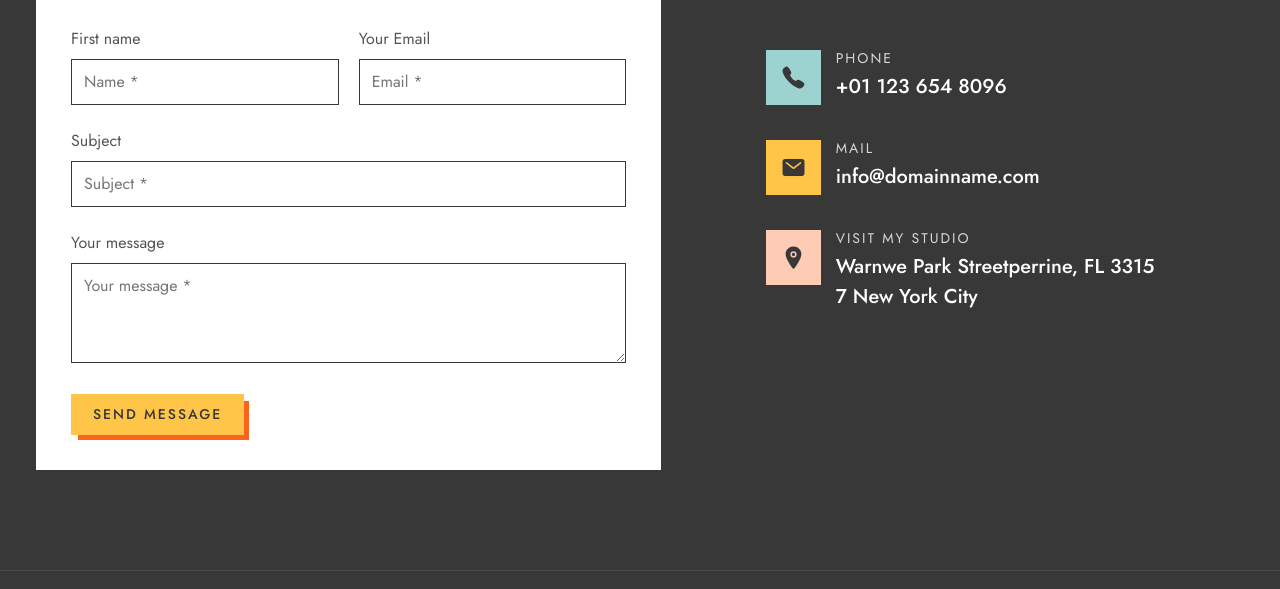
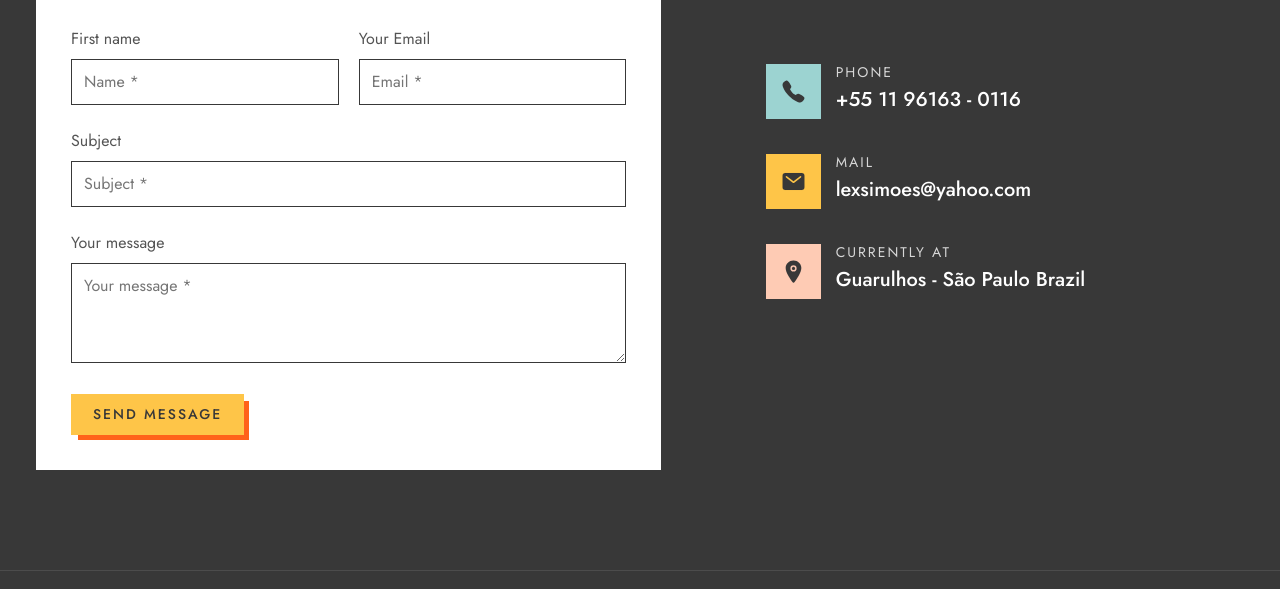
Before and after one commit to lexsimoes/mywebsite, a plain HTML site: page contact.html in a window 1280 px wide. Shown: the part 268-857 px from the top of the page. Drawn offline with nearby package versions, Linux system fonts and the light colour scheme.

Commit message:
better home

```diff
--- a/contact.html
+++ b/contact.html
@@ -151,7 +151,7 @@
                 <div>
                   <p class="label-lg">Phone</p>
 
-                  <a href="tel:+011236548096" class="body-lg">+01 123 654 8096</a>
+                  <a href="tel:+011236548096" class="body-lg">+55 11 96163 - 0116</a>
                 </div>
 
               </li>
@@ -165,7 +165,7 @@
                 <div>
                   <p class="label-lg">Mail</p>
 
-                  <a href="tel:info@domainname.com" class="body-lg">info@domainname.com</a>
+                  <a href="tel:lexsimoes@yahoo.com" class="body-lg">lexsimoes@yahoo.com</a>
                 </div>
 
               </li>
@@ -177,11 +177,11 @@
                 </div>
 
                 <div>
-                  <p class="label-lg">Visit My Studio</p>
+                  <p class="label-lg">Currently at</p>
 
                   <address class="body-lg">
-                    Warnwe Park Streetperrine,
-                    FL 33157 New York City
+                    Guarulhos - São Paulo
+                    Brazil
                   </address>
                 </div>
 
```
Also changed, not shown: index.html (+4 -3 lines), assets/images/about-banner.png, assets/images/client-1.svg, assets/images/client-2.svg, assets/images/client-3.svg, assets/images/client-4.svg, assets/images/client-5.svg, 3 other files.
